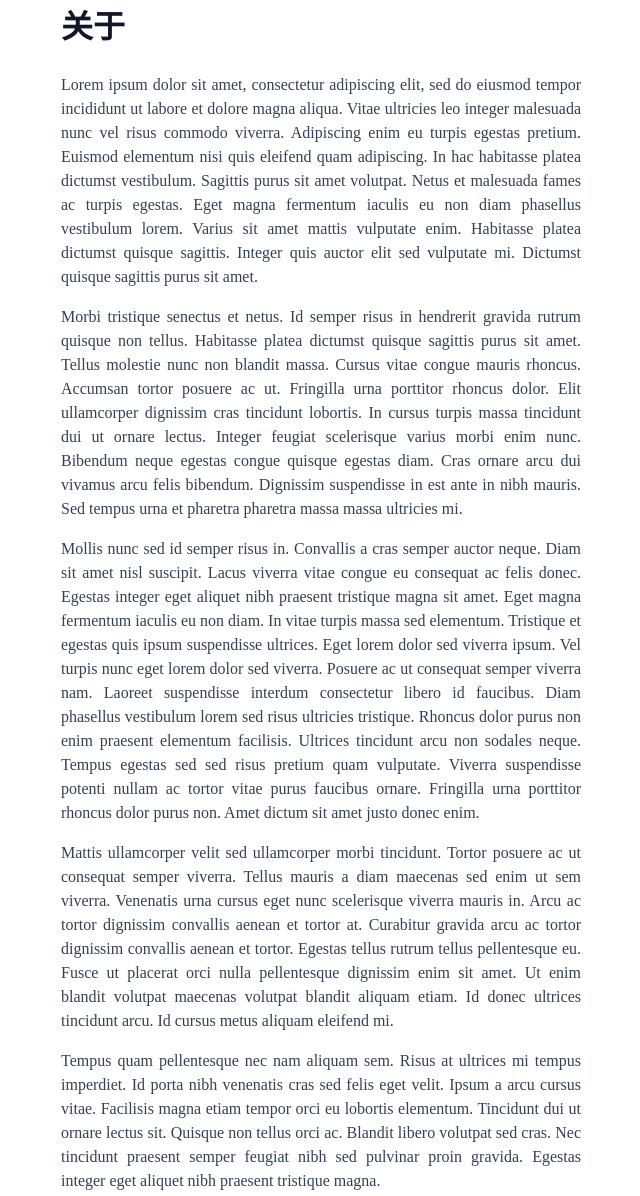
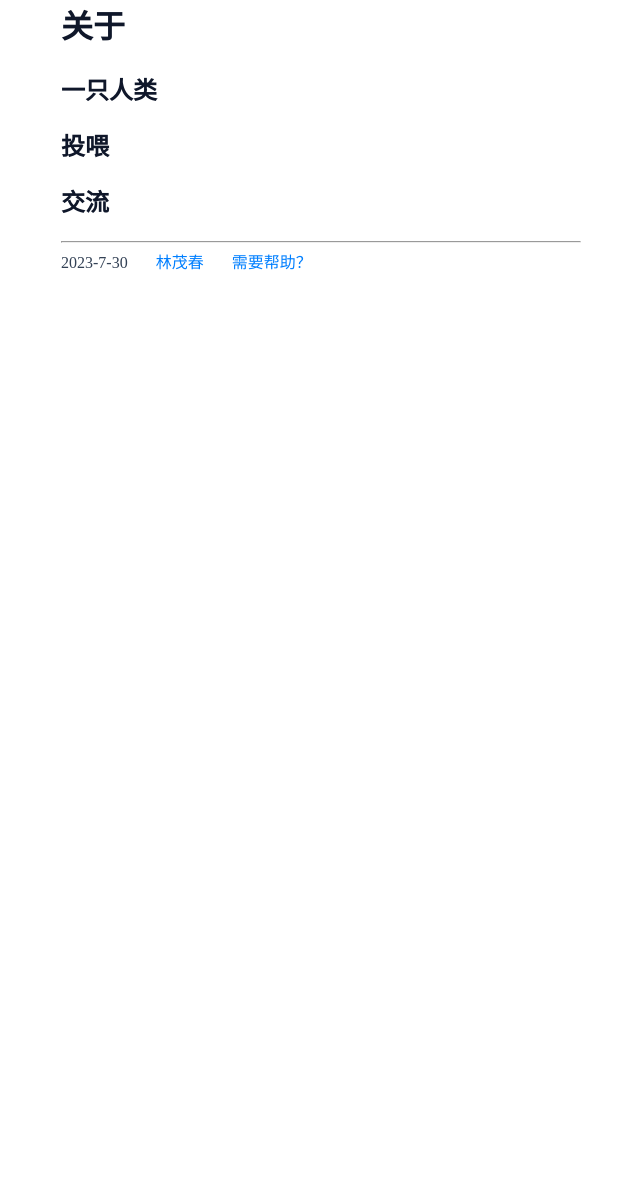
Before and after one commit to linmaochun/linmaochun.com, an Astro site: page /about in a window 1280 px wide. Shown: the part 42-1238 px from the top of the page, without its empty margins (319-959 px from the left). After the commit the page ends 800 px from the top, so only its background shows below. Built offline with nearby package versions, Linux system fonts and the light colour scheme; Astro itself is replaced by a stand-in of ours.

Commit message:
modified:   package-lock.json 	modified:   package.json 	modified:   src/pages/about.md

```diff
--- a/package.json
+++ b/package.json
@@ -11,7 +11,7 @@
     "astro": "astro"
   },
   "dependencies": {
-    "astro": "4.0.6",
+    "astro": "4.0.7",
     "@astrojs/rss": "4.0.1",
     "@astrojs/sitemap": "3.0.3"
   }
--- a/src/pages/about.md
+++ b/src/pages/about.md
@@ -1,17 +1,13 @@
 ---
 layout: "../layouts/BlogPost.astro"
 title: "关于"
-description: "Lorem ipsum dolor sit amet"
+description: "关于林茂春"
 pubDate: "2023-7-30"
 heroImage: "/placeholder-social.jpg"
 ---
 
-Lorem ipsum dolor sit amet, consectetur adipiscing elit, sed do eiusmod tempor incididunt ut labore et dolore magna aliqua. Vitae ultricies leo integer malesuada nunc vel risus commodo viverra. Adipiscing enim eu turpis egestas pretium. Euismod elementum nisi quis eleifend quam adipiscing. In hac habitasse platea dictumst vestibulum. Sagittis purus sit amet volutpat. Netus et malesuada fames ac turpis egestas. Eget magna fermentum iaculis eu non diam phasellus vestibulum lorem. Varius sit amet mattis vulputate enim. Habitasse platea dictumst quisque sagittis. Integer quis auctor elit sed vulputate mi. Dictumst quisque sagittis purus sit amet.
+## 一只人类
 
-Morbi tristique senectus et netus. Id semper risus in hendrerit gravida rutrum quisque non tellus. Habitasse platea dictumst quisque sagittis purus sit amet. Tellus molestie nunc non blandit massa. Cursus vitae congue mauris rhoncus. Accumsan tortor posuere ac ut. Fringilla urna porttitor rhoncus dolor. Elit ullamcorper dignissim cras tincidunt lobortis. In cursus turpis massa tincidunt dui ut ornare lectus. Integer feugiat scelerisque varius morbi enim nunc. Bibendum neque egestas congue quisque egestas diam. Cras ornare arcu dui vivamus arcu felis bibendum. Dignissim suspendisse in est ante in nibh mauris. Sed tempus urna et pharetra pharetra massa massa ultricies mi.
+## 投喂
 
-Mollis nunc sed id semper risus in. Convallis a cras semper auctor neque. Diam sit amet nisl suscipit. Lacus viverra vitae congue eu consequat ac felis donec. Egestas integer eget aliquet nibh praesent tristique magna sit amet. Eget magna fermentum iaculis eu non diam. In vitae turpis massa sed elementum. Tristique et egestas quis ipsum suspendisse ultrices. Eget lorem dolor sed viverra ipsum. Vel turpis nunc eget lorem dolor sed viverra. Posuere ac ut consequat semper viverra nam. Laoreet suspendisse interdum consectetur libero id faucibus. Diam phasellus vestibulum lorem sed risus ultricies tristique. Rhoncus dolor purus non enim praesent elementum facilisis. Ultrices tincidunt arcu non sodales neque. Tempus egestas sed sed risus pretium quam vulputate. Viverra suspendisse potenti nullam ac tortor vitae purus faucibus ornare. Fringilla urna porttitor rhoncus dolor purus non. Amet dictum sit amet justo donec enim.
-
-Mattis ullamcorper velit sed ullamcorper morbi tincidunt. Tortor posuere ac ut consequat semper viverra. Tellus mauris a diam maecenas sed enim ut sem viverra. Venenatis urna cursus eget nunc scelerisque viverra mauris in. Arcu ac tortor dignissim convallis aenean et tortor at. Curabitur gravida arcu ac tortor dignissim convallis aenean et tortor. Egestas tellus rutrum tellus pellentesque eu. Fusce ut placerat orci nulla pellentesque dignissim enim sit amet. Ut enim blandit volutpat maecenas volutpat blandit aliquam etiam. Id donec ultrices tincidunt arcu. Id cursus metus aliquam eleifend mi.
-
-Tempus quam pellentesque nec nam aliquam sem. Risus at ultrices mi tempus imperdiet. Id porta nibh venenatis cras sed felis eget velit. Ipsum a arcu cursus vitae. Facilisis magna etiam tempor orci eu lobortis elementum. Tincidunt dui ut ornare lectus sit. Quisque non tellus orci ac. Blandit libero volutpat sed cras. Nec tincidunt praesent semper feugiat nibh sed pulvinar proin gravida. Egestas integer eget aliquet nibh praesent tristique magna.
+## 交流
```
Also changed, not shown: 1 other file.
